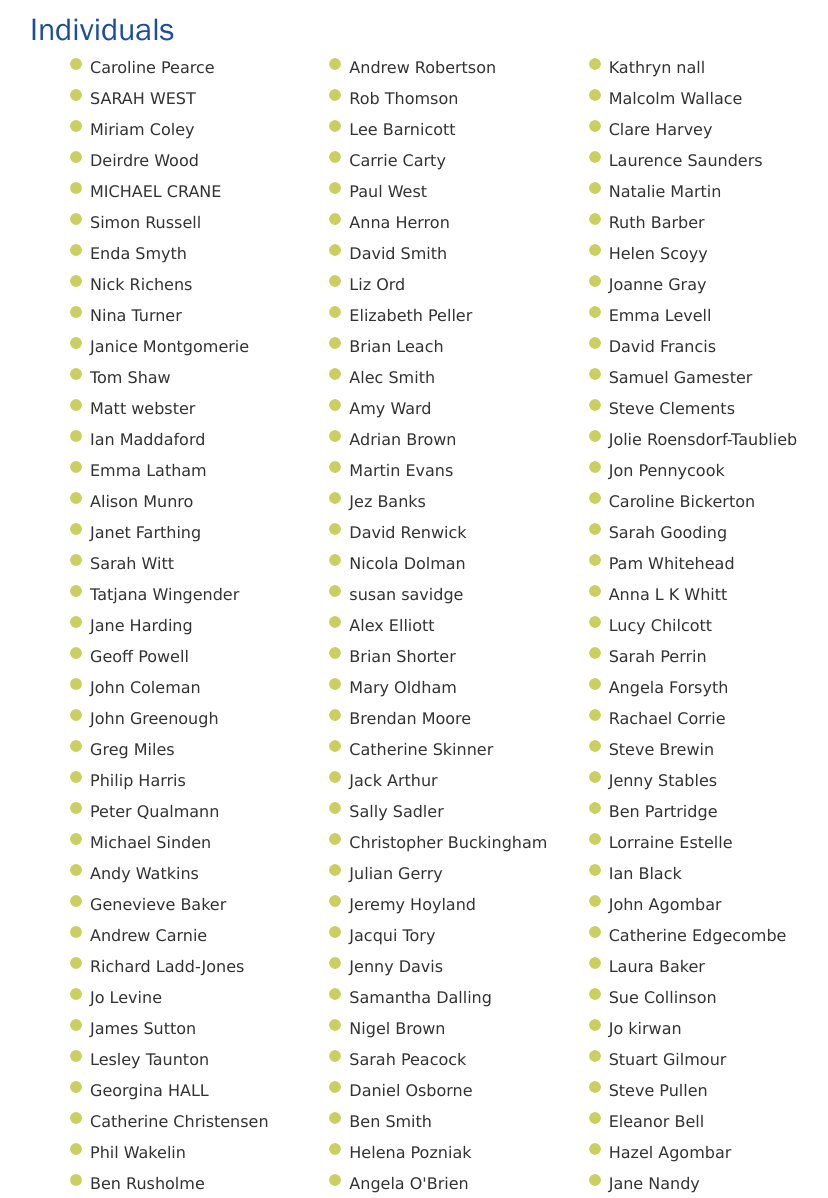
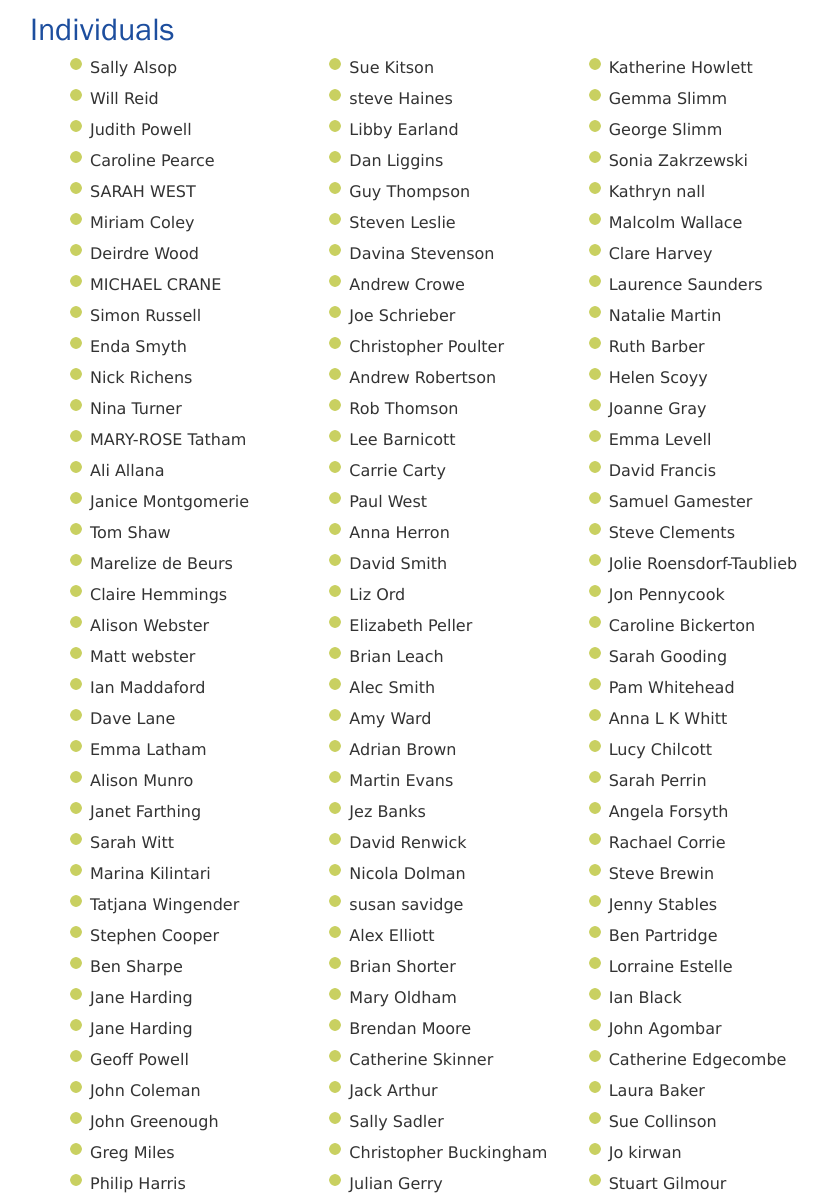
Before and after one commit to winchestercyclingcharter/winchestercyclingcharter.github.io, a Jekyll site: the page built from supporters.md, in a window 1280 px wide and 1400 px high, scrolled down 5977 px. Shown: the part 202-1400 px from the top of the window, without its empty margins (211-1039 px from the left). Built offline with Jekyll 4.4.1, drawn with Linux system fonts in a browser that asks for light colours; nearby versions of some CDN libraries; some of the changed text lies outside the part shown.

Commit message:
Update people.yml

```diff
--- a/_data/people.yml
+++ b/_data/people.yml
@@ -383,3 +383,19 @@
 - { lastname: Powell, firstname: Geoff, dt: 20210401-105225-354455 }
 - { lastname: Harding, firstname: Jane, dt: 20210401-113532-897743 }
 - { lastname: Maddaford, firstname: Ian, dt: 20210401-175502-133787 }
+- { lastname: Allana, firstname: Ali, dt: 20210401-192852-083916 }
+- { lastname: Webster, firstname: Alison, dt: 20210401-180258-281887 }
+- { lastname: de Beurs, firstname: Marelize, dt: 20210401-191615-755438 }
+- { lastname: Harding, firstname: Jane, dt: 20210401-113532-897743 }
+- { lastname: Hemmings, firstname: Claire, dt: 20210401-181939-786605 }
+- { lastname: Hemming, firstname: Nigel, dt: 20210329-091741-534608 }
+- { lastname: Cooper, firstname: Stephen, dt: 20210401-115007-933262 }
+- { lastname: Kilintari, firstname: Marina, dt: 20210401-134724-990793 }
+- { lastname: Fry, firstname: Peter, dt: 20210401-074109-356614 }
+- { lastname: Sharpe, firstname: Ben, dt: 20210401-113622-639901 }
+- { lastname: Buckland, firstname: James, dt: 20210401-075805-317557 }
+- { lastname: Tatham, firstname: MARY-ROSE, dt: 20210401-193035-592999 }
+- { lastname: Lane, firstname: Dave, dt: 20210401-172147-778067 }
+- { lastname: Reid, firstname: Will, dt: 20210402-204530-834564 }
+- { lastname: Powell, firstname: Judith, dt: 20210402-180542-981692 }
+- { lastname: Alsop, firstname: Sally, dt: 20210403-093509-388682 }
```
